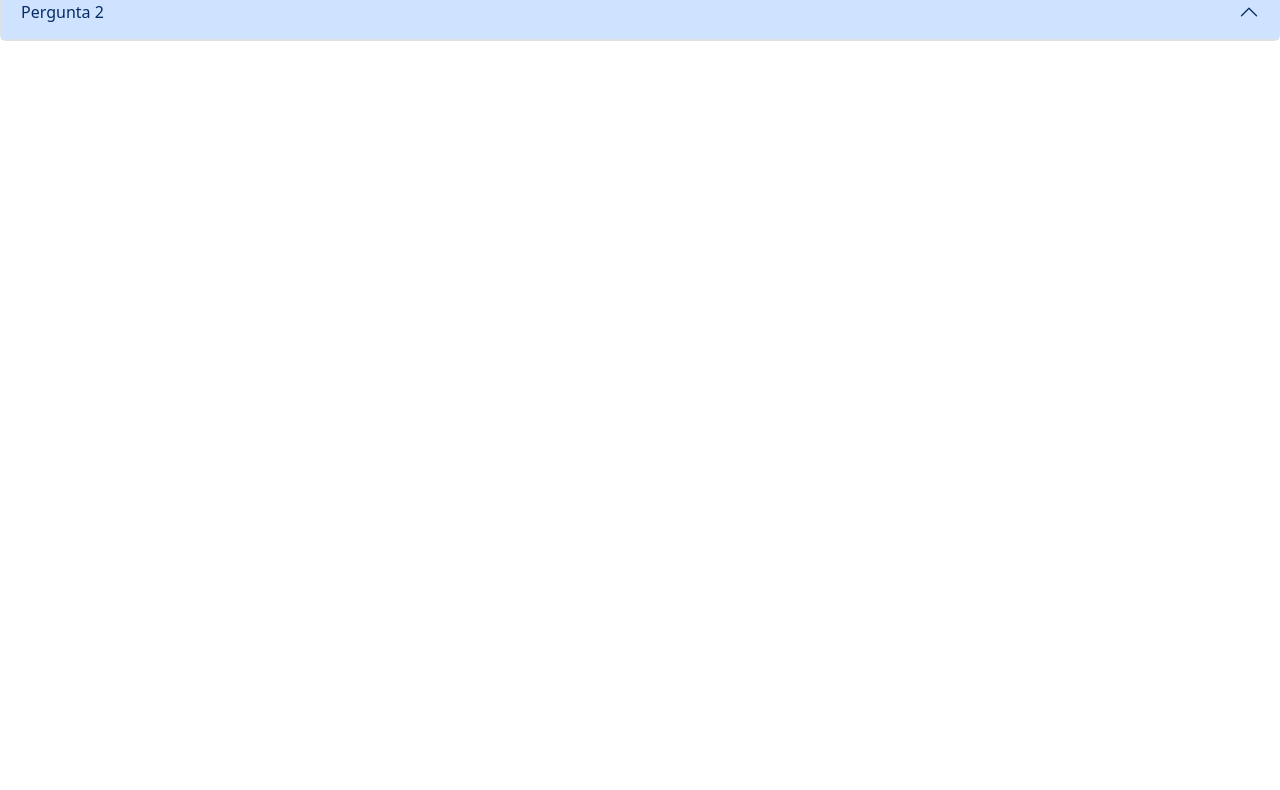
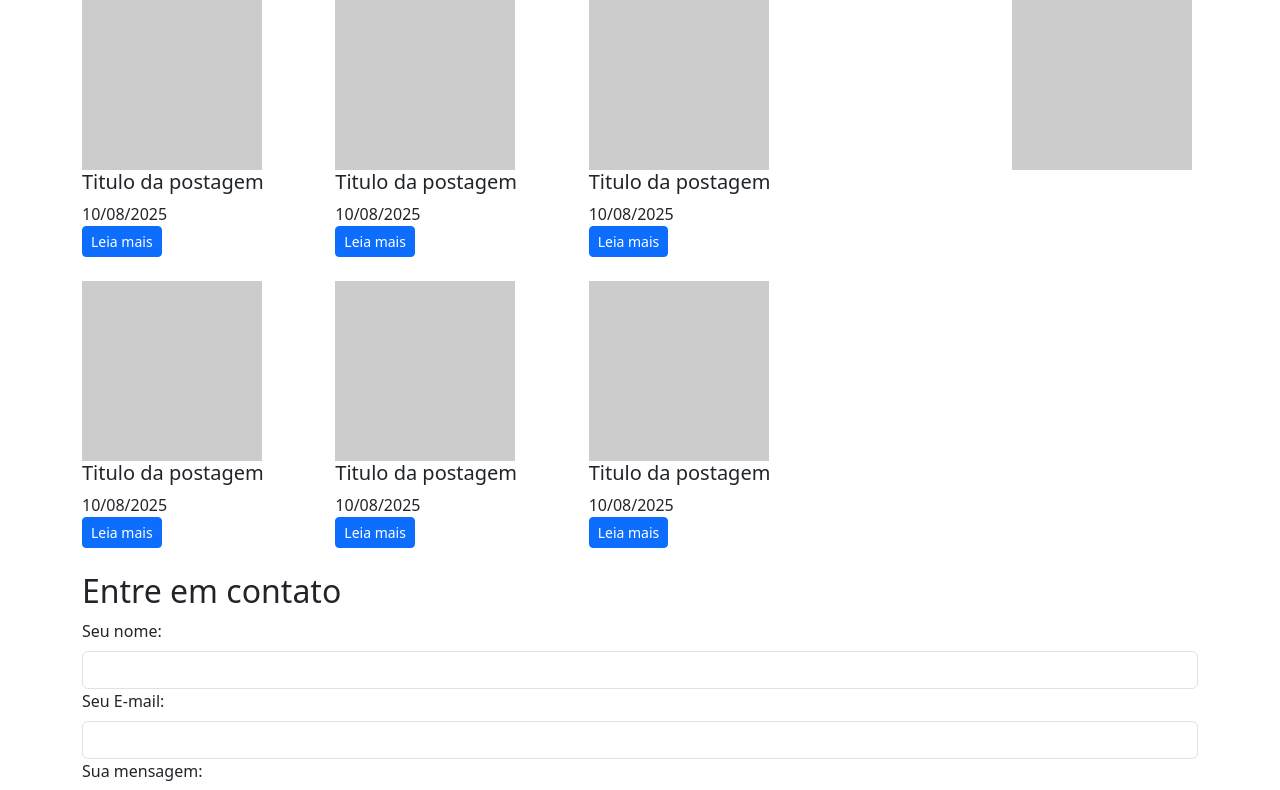
Before and after one commit to DevSilvio/ebac-modulo-bootstrap, a plain HTML site: page index.html in a window 1280 px wide. Shown: the part 130-920 px from the top of the page. Before the commit the page ends 800 px from the top, so only its background shows below. Drawn offline with nearby package versions, Linux system fonts and the light colour scheme.

Commit message:
commit 002

```diff
--- a/index.html
+++ b/index.html
@@ -8,29 +8,81 @@
     <link rel="stylesheet" href="https://cdn.jsdelivr.net/npm/bootstrap@5.3.3/dist/css/bootstrap.min.css">
 </head>
 <body>
-    <div class="accordion">
-        <div class="accordion-item">
-            <div class="accordion-header">
-                <button data-ebac="btn-teste" class="accordion-button" data-bs-toggle="collapse" data-bs-target="#resposta1">
-                    Pergunta
-                </button>
-            </div>
-            <div id="resposta1" class="accordion-collapse collapse show">
-                <div class="accordion-body">
-                    Resposta da pergunta
+    <div class="container">
+        <div class="row">
+            <div class="col">
+                <div class="alert alert-success">
+                    confira as novidade do blog <a href="#">Clicando Aqui.</a>
                 </div>
             </div>
         </div>
-        <div class="accordion-item">
-            <div class="accordion-header">
-                <button class="accordion-button" data-bs-toggle="collapse" data-bs-target="#resposta2">
-                    Pergunta 2
-                </button>
+        <div class="row">
+            <div class="col-md-8">
+                <h2>Últimas Postagens</h2>
+                <div class="container g-0">
+                    <div class="row">
+                        <div class="col-md-4 mb-4">
+                            <div class="img"></div>
+                            <h4 class="h5">Titulo da postagem</h4>
+                            <time>10/08/2025</time>
+                            <a class="btn btn-primary btn-sm">Leia mais</a>
+                        </div>
+                        <div class="col-md-4 mb-4">
+                            <div class="img"></div>
+                            <h4 class="h5">Titulo da postagem</h4>
+                            <time>10/08/2025</time>
+                            <a class="btn btn-primary btn-sm">Leia mais</a>
+                        </div>
+                        <div class="col-md-4 mb-4">
+                            <div class="img"></div>
+                            <h4 class="h5">Titulo da postagem</h4>
+                            <time>10/08/2025</time>
+                            <a class="btn btn-primary btn-sm">Leia mais</a>
+                        </div>
+                        <div class="col-md-4 mb-4">
+                            <div class="img"></div>
+                            <h4 class="h5">Titulo da postagem</h4>
+                            <time>10/08/2025</time>
+                            <a class="btn btn-primary btn-sm">Leia mais</a>
+                        </div>
+                        <div class="col-md-4 mb-4">
+                            <div class="img"></div>
+                            <h4 class="h5">Titulo da postagem</h4>
+                            <time>10/08/2025</time>
+                            <a class="btn btn-primary btn-sm">Leia mais</a>
+                        </div>
+                        <div class="col-md-4 mb-4">
+                            <div class="img"></div>
+                            <h4 class="h5">Titulo da postagem</h4>
+                            <time>10/08/2025</time>
+                            <a class="btn btn-primary btn-sm">Leia mais</a>
+                        </div>
+                    </div>
+                </div>
             </div>
-            <div id="resposta2" class="accordion-collapse collapse">
-                <div class="accordion-body">
-                    Resposta da pergunta 2
+            <div class="col-md-4 d-flex justify-content-end">
+                <div>
+                    <h2>Anunciantes</h2>
+                    <div class="img"></div>
                 </div>
+            </div>
+        </div>
+        <div class="row">
+            <div class="col">
+                <h2>Entre em contato</h2>
+                <form action="">
+                    <label class="form-label" for="nome">Seu nome:</label>
+                    <input class="form-control" type="text" id="nome">
+                    <label for="email" class="form-label">Seu E-mail:</label>
+                    <input type="email" id="email" class="form-control">
+                    <label for="mensagem" class="form-label">Sua mensagem:</label>
+                    <textarea id="mensagem" class="form-control"></textarea>
+                    <div class="form-check form-switch">
+                        <label for="aceito-termos" class="form-check-label" >Li e concordo com os termos do site</label>
+                        <input type="checkbox" class="form-check-input" id="aceito-termos">
+                    </div>
+                    <button class="btn btn-success">Enviar</button>
+                </form>
             </div>
         </div>
     </div>
--- a/main.css
+++ b/main.css
@@ -1,3 +1,13 @@
-table {
-    max-width: 500px;
+.img {
+    background-color: #ccc;
+    height: 180px;
+    width: 180px;
 }
+
+time {
+    display: block;
+}
+
+.post {
+    margin-bottom: 24px;
+}
```
